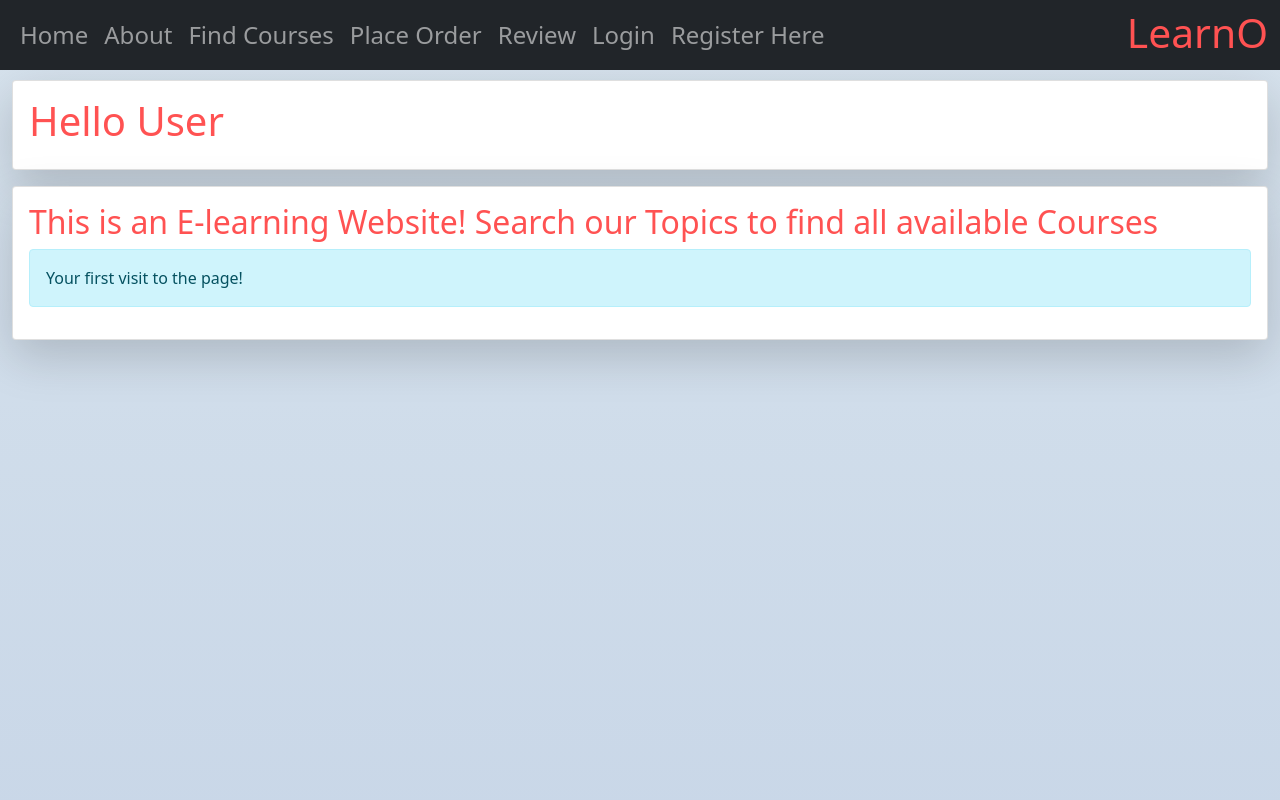
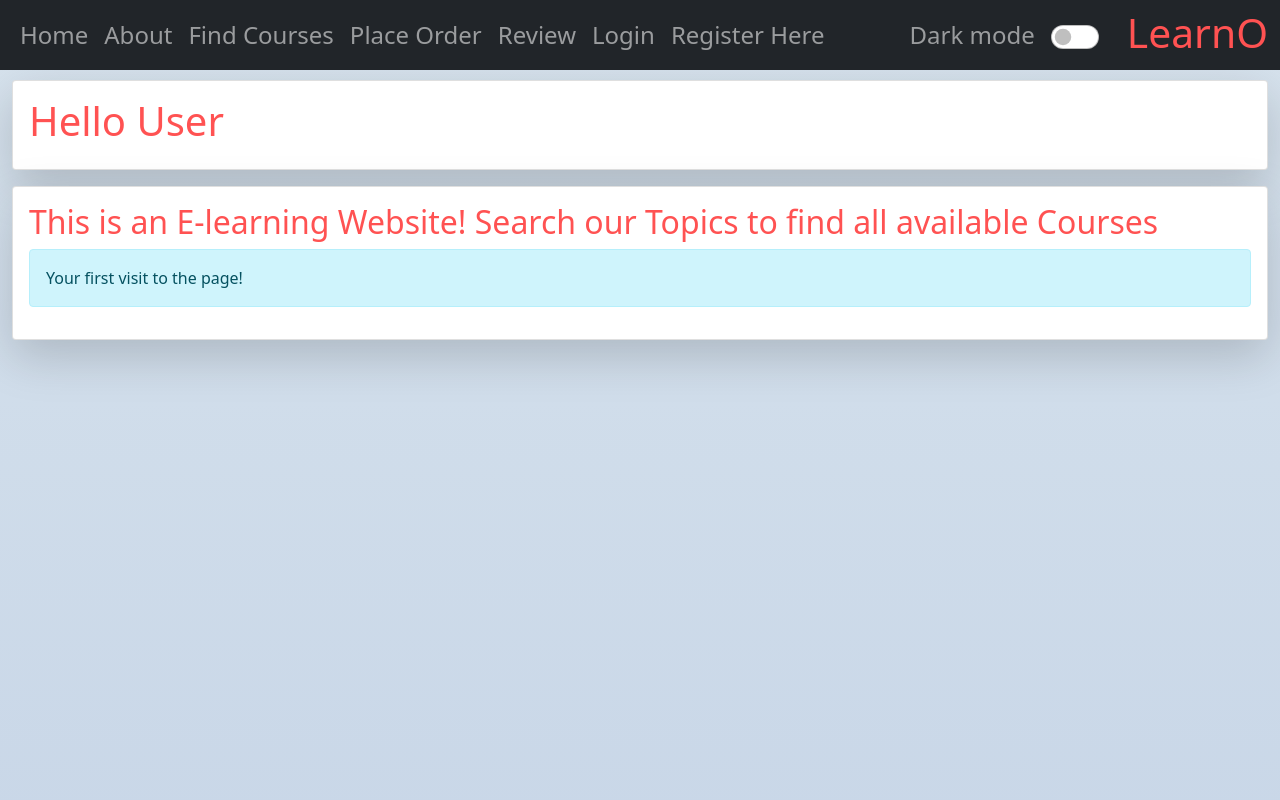
Before and after one commit to eclairsp/mysiteS21, a Django app: template myapp/templates/myapp/about.html in a window 1280 px wide. Run offline with Django 3.2, Linux system fonts and the light colour scheme; the template is opened without the code that fills it, so the values that code supplies are empty.

Commit message:
added cookie based dark and light mode

```diff
--- a/myapp/static/myapp/main.css
+++ b/myapp/static/myapp/main.css
@@ -1,4 +1,4 @@
-html {
+.bg-light-theme {
     background: linear-gradient(#ebf4f5, #b5c6e0);
     background-size: cover;
     background-size: 400% 400%;
@@ -6,6 +6,23 @@ html {
     animation: AnimationName 1s ease infinite;
     min-height: 100vh;
 }
+
+.bg-dark-theme {
+    background: linear-gradient(#454545, #424242);
+    background-size: cover;
+    background-size: 400% 400%;
+
+    animation: AnimationName 1s ease infinite;
+    min-height: 100vh;
+}
+
+
+@keyframes AnimationName {
+    0%{background-position:0% 50%}
+    50%{background-position:100% 50%}
+    100%{background-position:0% 50%}
+}
+
 body {
     background: transparent !important;
 }
@@ -21,6 +38,8 @@ body {
 }
 
 .navbar {
+    padding-top: 8px !important;
+    padding-bottom: 8px !important;
     font-size: 1.5em;
 }
 
--- a/myapp/templates/myapp/base.html
+++ b/myapp/templates/myapp/base.html
@@ -1,13 +1,22 @@
 <!DOCTYPE html>
 {% load static %}
-<html lang="en">
+<html lang="en" class="{% if request.COOKIES.theme == "dark" %} bg-dark-theme {% else %} bg-light-theme {% endif %}">
 <head>
     <meta name="viewport" content="width=device-width, initial-scale=1, shrink-to-fit=no">
     <link rel="stylesheet" type="text/css" href="{% static 'myapp/main.css' %}"/>
     <title>E-Learning WebApp - {% block title %}Welcome!{% endblock %}</title>
+    {% if request.COOKIES.theme == "dark" %}
+        {#        <link rel="stylesheet" type="text/css"#}
+        {#              href="https://cdn.jsdelivr.net/npm/bootswatch@5.1.0/dist/solar/bootstrap.min.css"/>#}
+        <link rel="stylesheet" href="https://cdn.jsdelivr.net/npm/bootswatch@5.1.0/dist/darkly/bootstrap.min.css"
+              integrity="sha256-W8ArKu4Q/NnxCNqO3doJB2hqrNOIHNLFroAxpyxnYL8=" crossorigin="anonymous">
+        <link rel="stylesheet" type="text/css" href="{% static 'myapp/dark.css' %}"/>
+    {% else %}
+        <link href="https://cdn.jsdelivr.net/npm/bootstrap@5.0.2/dist/css/bootstrap.min.css" rel="stylesheet"
+              integrity="sha384-EVSTQN3/azprG1Anm3QDgpJLIm9Nao0Yz1ztcQTwFspd3yD65VohhpuuCOmLASjC"
+              crossorigin="anonymous">
+    {% endif %}
 
-    <link href="https://cdn.jsdelivr.net/npm/bootstrap@5.0.2/dist/css/bootstrap.min.css" rel="stylesheet"
-          integrity="sha384-EVSTQN3/azprG1Anm3QDgpJLIm9Nao0Yz1ztcQTwFspd3yD65VohhpuuCOmLASjC" crossorigin="anonymous">
 
     {% block link %} {% endblock %}
 </head>
@@ -67,6 +76,16 @@
                     <li class="nav-item"><a class="nav-link" href="{% url 'myapp:logout' %}">Logout</a></li>
                 {% endif %}
             </ul>
+            <div class="d-flex align-items-center">
+                <span class="navbar-text mr-2">
+                    Dark mode
+                </span>
+                <div class="form-check form-switch mx-3">
+                    <input id="theme-toggler" class="form-check-input" type="checkbox" id="flexSwitchCheckDefault"
+                            {% if request.COOKIES.theme == "dark" %} checked {% endif %}>
+                </div>
+            </div>
+
         </div>
 
         <button class="navbar-toggler" type="button" data-bs-toggle="collapse" data-bs-target="#navbarNav"
@@ -150,4 +169,33 @@
         integrity="sha384-MrcW6ZMFYlzcLA8Nl+NtUVF0sA7MsXsP1UyJoMp4YLEuNSfAP+JcXn/tWtIaxVXM"
         crossorigin="anonymous"></script>
 </body>
+<script>
+    function setCookie(cName, cValue) {
+        document.cookie = cName + "=" + cValue;
+    }
+
+    function getCookie(cName) {
+        const name = cName + "=";
+        const cDecoded = decodeURIComponent(document.cookie); //to be careful
+        const cArr = cDecoded.split('; ');
+        let res;
+        cArr.forEach(val => {
+            if (val.indexOf(name) === 0) res = val.substring(name.length);
+        })
+        return res;
+    }
+
+    const btn = document.getElementById("theme-toggler")
+
+    btn.addEventListener("click", () => {
+        const theme = getCookie("theme")
+        console.log(theme)
+        if (theme === "dark") {
+            setCookie("theme", "light")
+        } else {
+            setCookie("theme", "dark")
+        }
+        window.location.reload(false);
+    })
+</script>
 </html>
--- a/myapp/templates/myapp/results.html
+++ b/myapp/templates/myapp/results.html
@@ -8,9 +8,8 @@
     {% endif %}
 {% endblock %}
 {% block results %}
-    <hr />
     {% if course_list %}
-        <h3>List of Courses taking {{ length|default:"any number of" }} weeks under ${{ max_price }}</h3>
+        <h3 class="mt-3">Courses taking {{ length|default:"any number of" }} weeks under ${{ max_price }}</h3>
         <table class="table">
             <thead>
                 <tr>
```
Also changed, not shown: myapp/static/myapp/dark.css (added, +11 -0 lines), myapp/forms.py (line endings or trailing spaces).
